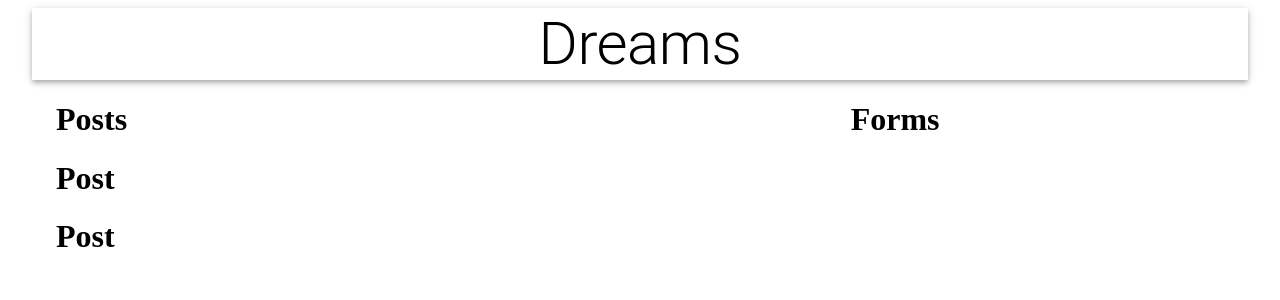
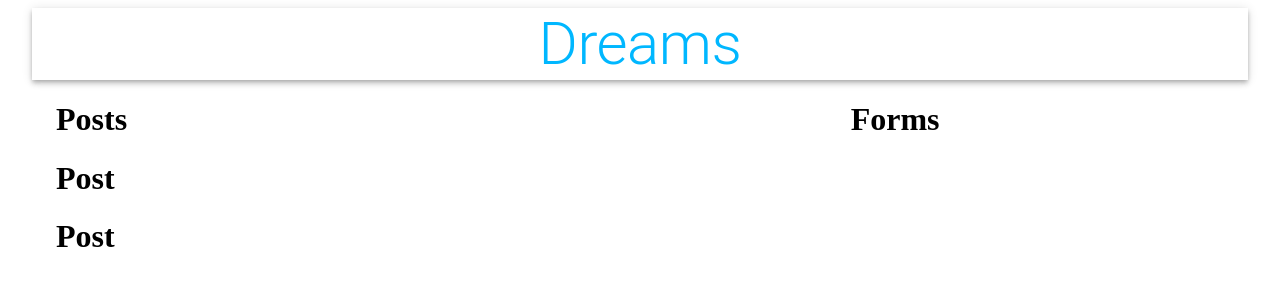
Before and after one commit to dev-ahmedali/dreams-client, a React (Create React App) app: page / in a window 1280 px wide. Shown: the top 300 px of the page. Built offline with nearby package versions, Linux system fonts and the light colour scheme.

Commit message:
style on appbar container

```diff
--- a/src/App.js
+++ b/src/App.js
@@ -3,11 +3,14 @@
 
 import Posts from './components/Posts/Posts';
 import Form from './components/Form/Form';
+import useStyles from "../src/styles.js";
+
 const App = () => {
+    const classes = useStyles();
     return (
         <Container maxWidth="lg">
-           <AppBar position='static' color="inherit">
-                <Typography variant='h2' align='center'>Dreams</Typography>
+           <AppBar className={classes.appbar} position='static' color="inherit">
+                <Typography className={classes.heading} variant='h2' align='center'>Dreams</Typography>
            </AppBar>
            <Grow in>
                 <Container>
--- /dev/null
+++ b/src/styles.js
@@ -0,0 +1,15 @@
+import { makeStyles } from "@material-ui/core/styles";
+
+export default makeStyles(() => ({
+    appBar: {
+        borderRadius: 15,
+        margin: '30px 0',
+        display: 'flex',
+        flexDirection: 'row',
+        justifyContent: 'center',
+        alignItems: 'center',
+      },
+      heading: {
+        color: 'rgba(0,183,255, 1)',
+      },
+}));
```
